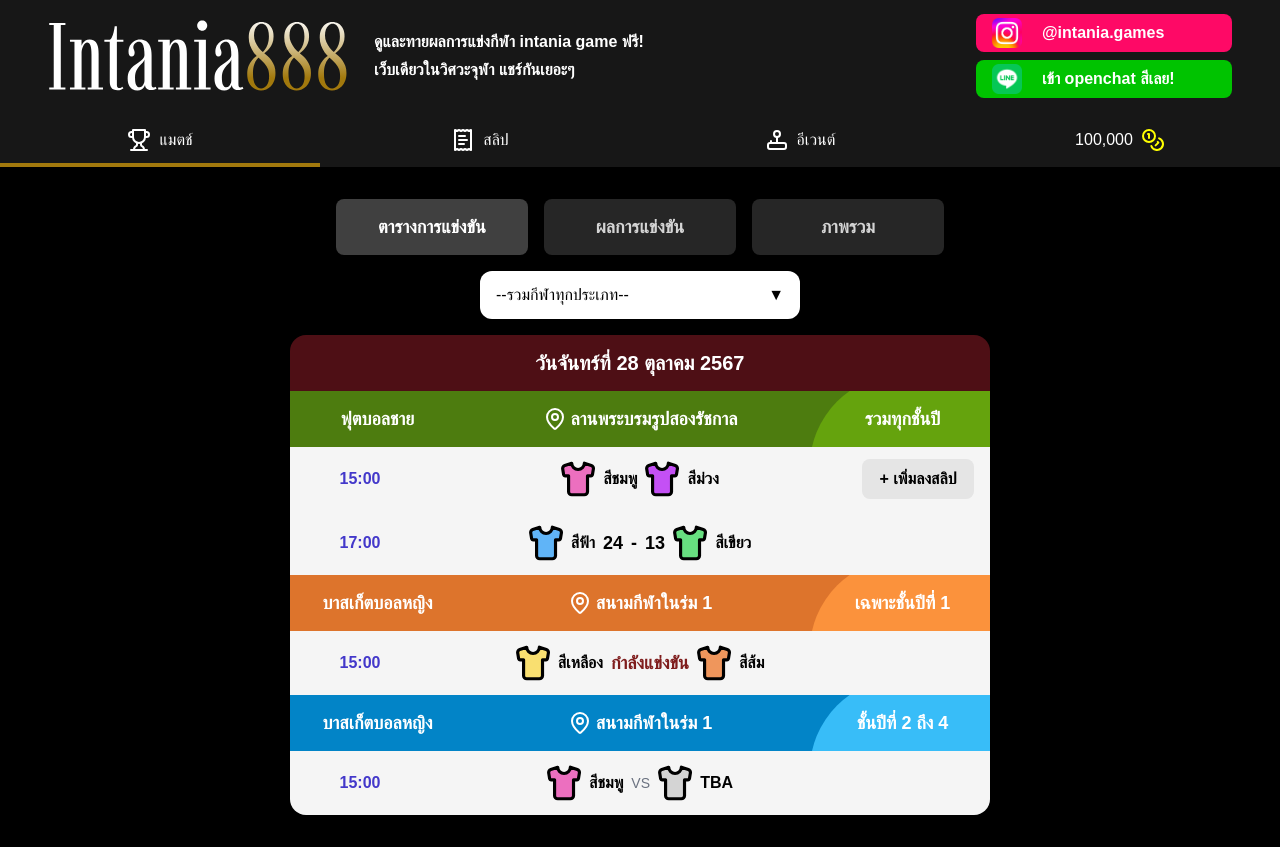
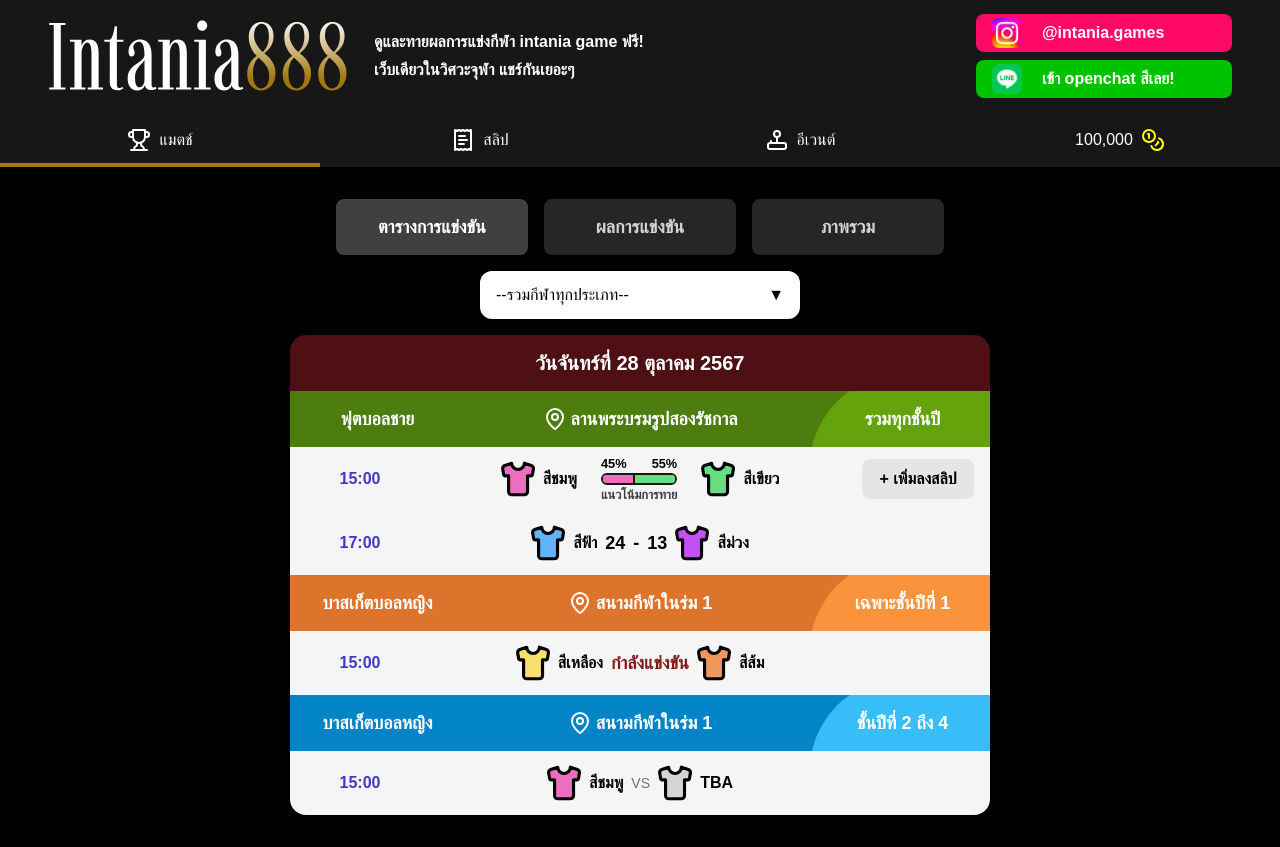
Before and after one commit to esc-chula/intania-888-frontend, a Next.js app: page /match in a window 1280 px wide. Built offline with nearby package versions, Linux system fonts and the light colour scheme; a web font is replaced by a local one.

Commit message:
add: rate bar

```diff
--- a/src/app/match/page.tsx
+++ b/src/app/match/page.tsx
@@ -64,13 +64,13 @@
       {
         time: "15:00",
         colorA: "pink",
-        colorB: "purple",
+        colorB: "green",
         status: "bet",
       },
       {
         time: "17:00",
         colorA: "blue",
-        colorB: "green",
+        colorB: "purple",
         status: "done",
       },
     ],
--- a/src/components/Selector.tsx
+++ b/src/components/Selector.tsx
@@ -21,7 +21,7 @@
     <div>
       <button
         onClick={() => setIsOpen(!isOpen)}
-        className="w-80 h-12 bg-white text-black rounded-xl flex items-center justify-between px-4"
+        className="w-80 h-10 max-sm:text-[0.9rem] sm:h-12 bg-white text-black rounded-xl flex items-center justify-between px-4"
       >
         {filter === "" ? "--รวมกีฬาทุกประเภท--" : filter}
         <span>{isOpen ? "▲" : "▼"}</span>
@@ -33,7 +33,7 @@
               key={index}
               className={`${
                 filter === choice ? "bg-neutral-100" : "bg-white"
-              } h-10 text-black flex items-center px-4 hover:bg-neutral-200 cursor-pointer`}
+              } h-9 max-sm:text-[0.8rem] sm:h-10 text-black flex items-center px-4 hover:bg-neutral-200 cursor-pointer z-30 relative`}
               onClick={() => setFilter(choice)}
             >
               {filter === choice ? (
--- /dev/null
+++ b/src/components/match/MatchBar.tsx
@@ -0,0 +1,30 @@
+import { colorMap } from "./MatchColorLogo";
+export const Matchbar = (props: { colorA: string; colorB: string }) => {
+  const A = 45;
+  const B = 55;
+  return (
+    <div className="flex flex-col space-y-0  text-[0.55rem] sm:text-[0.8rem] sm:px-4">
+      <div className="flex flex-row justify-between items-center">
+        <p>{A}%</p>
+        <p>{B}%</p>
+      </div>
+      <div className="h-3 w-full rounded-lg border-neutral-900 border-[2.5px] relative overflow-hidden">
+        <div
+          className="h-full border-r-[2.5px] border-neutral-900 absolute"
+          style={{
+            backgroundColor: colorMap[props.colorA].color,
+            width: `${A}%`,
+          }}
+        ></div>
+        <div
+          className="h-full absolute right-0"
+          style={{
+            backgroundColor: colorMap[props.colorB].color,
+            width: `${B}%`,
+          }}
+        ></div>
+      </div>
+      <p className="text-neutral-700">แนวโน้มการทาย</p>
+    </div>
+  );
+};
--- a/src/components/match/MatchColorLogo.tsx
+++ b/src/components/match/MatchColorLogo.tsx
@@ -6,7 +6,7 @@
   );
 };
 
-const colorMap: { [key: string]: { name: string; color: string } } = {
+export const colorMap: { [key: string]: { name: string; color: string } } = {
   pink: {
     name: "สีชมพู",
     color: "#EC6FBF",
--- a/src/components/match/MatchRound.tsx
+++ b/src/components/match/MatchRound.tsx
@@ -1,3 +1,4 @@
+import { Matchbar } from "./MatchBar";
 import { MatchColorLogo } from "./MatchColorLogo";
 
 export const Round = ({
@@ -17,8 +18,12 @@
       </div>
       <div className="w-[60%] flex items-center justify-center space-x-2">
         <MatchColorLogo color={round.colorA} />
+
         {(round.colorA === "TBA" || round.colorB === "TBA") && (
           <p className="text-gray-500 font-light text-sm">VS</p>
+        )}
+        {round.status === "bet" && (
+          <Matchbar colorA={round.colorA} colorB={round.colorB} />
         )}
         {round.status === "playing" && (
           <p className="text-red-900 text-[0.7rem] sm:text-lg font-semibold">
```
